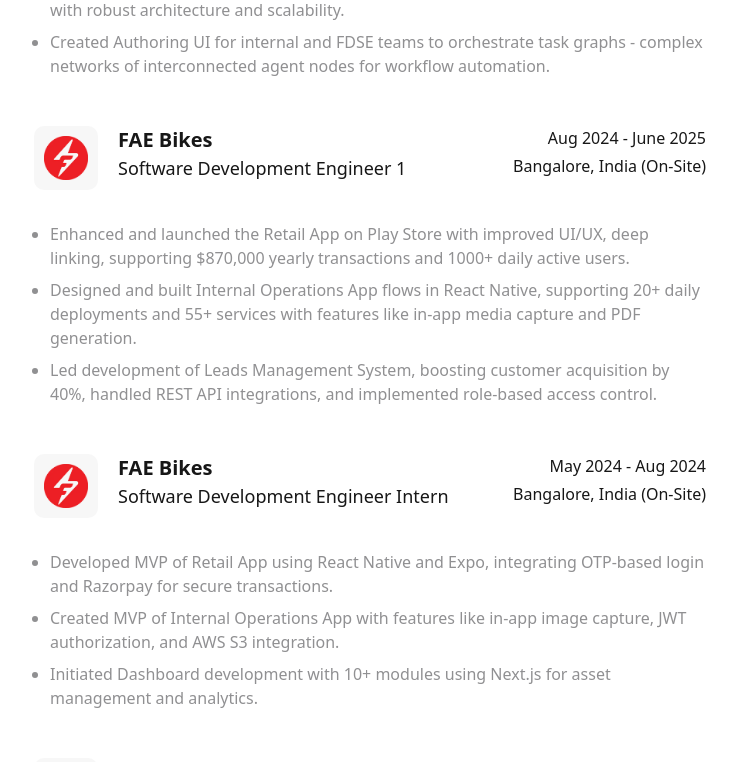
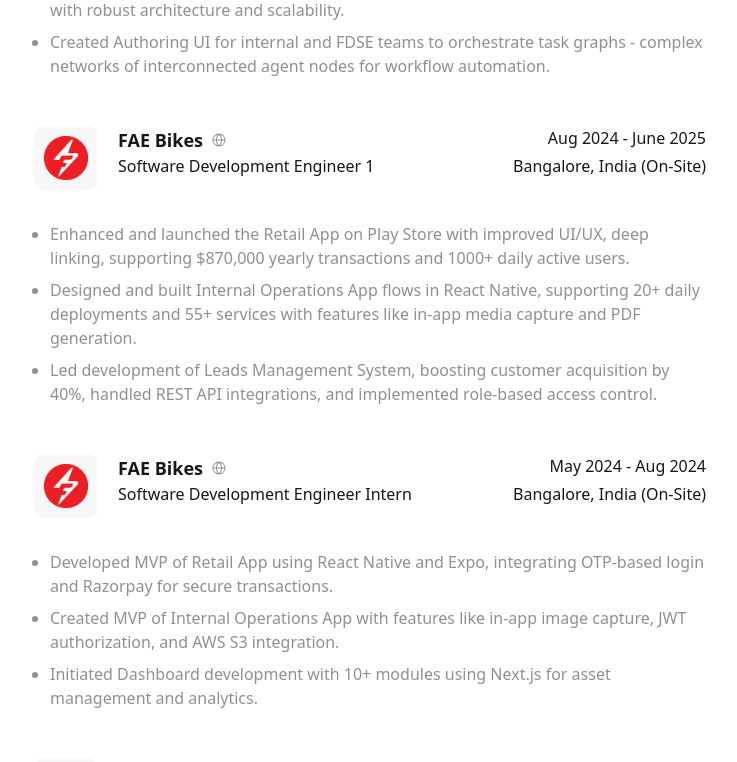
Before and after one commit to Neel2107/portfolio, a Next.js app: page / in a window 1280 px wide. Shown: the part 2740-3502 px from the top of the page, without its empty margins (270-1007 px from the left). Built offline with nearby package versions, Linux system fonts and the light colour scheme.

Commit message:
chore: org url

```diff
--- a/src/components/Experience.tsx
+++ b/src/components/Experience.tsx
@@ -3,6 +3,8 @@ import { ANIMATION, CONTAINER_STYLES } from "@/utils/constants";
 import { experience } from "@/utils/constants/experience";
 import { motion } from "motion/react";
 import Image from "next/image";
+import Link from "next/link";
+import Website from "./common/Website";
 
 const Experience = () => {
   return (
@@ -27,7 +29,7 @@ const Experience = () => {
               >
                 <div className="flex flex-row justify-between">
                   {/* Left Side */}
-                  <div className="flex flex-row gap-5">
+                  <div className="flex flex-row  gap-5">
                     <div className="flex items-center justify-center size-16 bg-accent/80 dark:bg-white rounded-lg p-2">
                       <Image
                         src={exp.logo}
@@ -38,11 +40,20 @@ const Experience = () => {
                       />
                     </div>
                     <div className="flex flex-col">
-                      <span className="text-primary font-semibold text-xl">
-                        {exp.organization}
-                      </span>
+                      <div className="flex flex-row gap-2 items-center">
+                        <span className="text-primary font-semibold text-lg">
+                          {exp.organization}
+                        </span>
+                        <Link
+                          href={exp.url}
+                          target="_blank"
+                          rel="noopener noreferrer"
+                        >
+                          <Website className="size-4 text-secondary" />
+                        </Link>
+                      </div>
 
-                      <h3 className="text-primary text-lg font-normal">
+                      <h3 className="text-primary text-base font-normal">
                         {exp.title}
                       </h3>
                     </div>
--- a/src/components/ProjectContainer.tsx
+++ b/src/components/ProjectContainer.tsx
@@ -39,7 +39,7 @@ const ProjectContainer = () => {
                       href={redirectLink}
                       target="_blank"
                       rel="noopener noreferrer"
-                      className="relative block h-[300px] md:h-56 overflow-hidden bg-background rounded-lg cursor-pointer"
+                      className="relative block h-[300px] md:h-56 overflow-hidden bg-background rounded-lg cursor-pointer border border-zinc-100 dark:border-zinc-800"
                       whileHover={{ scale: 1.02 }}
                     >
                       <Image
@@ -51,7 +51,7 @@ const ProjectContainer = () => {
                     </motion.a>
                   ) : (
                     <motion.div
-                      className="relative h-[300px] md:h-56 overflow-hidden bg-background rounded-lg cursor-pointer"
+                      className="relative h-[300px] md:h-56 overflow-hidden bg-background rounded-lg cursor-pointer border border-zinc-100 dark:border-zinc-800"
                       whileHover={{ scale: 1.02 }}
                     >
                       <Image
--- /dev/null
+++ b/src/components/common/Website.tsx
@@ -0,0 +1,14 @@
+import React from 'react';
+
+export default function Website({ className }: { className?: string }) {
+  return (
+    <svg
+      xmlns="http://www.w3.org/2000/svg"
+      fill="currentColor"
+      viewBox="0 0 256 256"
+      className={className}
+    >
+      <path d="M128,24h0A104,104,0,1,0,232,128,104.12,104.12,0,0,0,128,24Zm87.62,96H175.79C174,83.49,159.94,57.67,148.41,42.4A88.19,88.19,0,0,1,215.63,120ZM96.23,136h63.54c-2.31,41.61-22.23,67.11-31.77,77C118.45,203.1,98.54,177.6,96.23,136Zm0-16C98.54,78.39,118.46,52.89,128,43c9.55,9.93,29.46,35.43,31.77,77Zm11.36-77.6C96.06,57.67,82,83.49,80.21,120H40.37A88.19,88.19,0,0,1,107.59,42.4ZM40.37,136H80.21c1.82,36.51,15.85,62.33,27.38,77.6A88.19,88.19,0,0,1,40.37,136Zm108,77.6c11.53-15.27,25.56-41.09,27.38-77.6h39.84A88.19,88.19,0,0,1,148.41,213.6Z"></path>
+    </svg>
+  );
+}
--- a/src/utils/constants/experience.ts
+++ b/src/utils/constants/experience.ts
@@ -5,6 +5,7 @@ export const experience = [
       organization: "Sarvam AI",
       location: "Bangalore, India (On-Site)",
       logo:"/orgs/sarvam-logo.webp",
+      url:"https://www.sarvam.ai/",
       responsibilities: [
         "Working with Arya team on enterprise software, revamped main product with better UX leading to multiple client offer acquisitions.",
         "Revamped chat application architecture resulting in 30% performance improvement and enhanced user experience.",
@@ -18,6 +19,7 @@ export const experience = [
       organization: "FAE Bikes",
       location: "Bangalore, India (On-Site)",
       logo:"/orgs/faebikes-logo.webp",
+      url:"https://www.faebikes.com/",
       responsibilities: [
         "Enhanced and launched the Retail App on Play Store with improved UI/UX, deep linking, supporting $870,000 yearly transactions and 1000+ daily active users.",
         "Designed and built Internal Operations App flows in React Native, supporting 20+ daily deployments and 55+ services with features like in-app media capture and PDF generation.",
@@ -30,6 +32,7 @@ export const experience = [
       organization: "FAE Bikes",
       location: "Bangalore, India (On-Site)",
       logo:"/orgs/faebikes-logo.webp",
+      url:"https://www.faebikes.com/",
       responsibilities: [
         "Developed MVP of Retail App using React Native and Expo, integrating OTP-based login and Razorpay for secure transactions.",
         "Created MVP of Internal Operations App with features like in-app image capture, JWT authorization, and AWS S3 integration.",
@@ -42,6 +45,7 @@ export const experience = [
       organization: "Marketifyall",
       location: "Remote",
       logo:"/orgs/marketifyall-logo.webp",
+      url:"https://beta.marketifyall.com/",
       responsibilities: [
         "Built User Interface and REST APIs for various web and mobile apps single-handedly, from scratch.",
         "Created APIs to authorize various social media platforms, resulting in automated social media posts for users.",
@@ -54,6 +58,7 @@ export const experience = [
       organization: "The Tecniq Solutions",
       location: "Remote",
       logo:"/orgs/techniq-logo.webp",
+      url:"http://www.thetecniq.com/",
       responsibilities: [
         "Created and contributed to a shoe store project using React and Tailwind CSS.",
         "Improved page loading speed by 20% through code splitting and optimization.",
```
